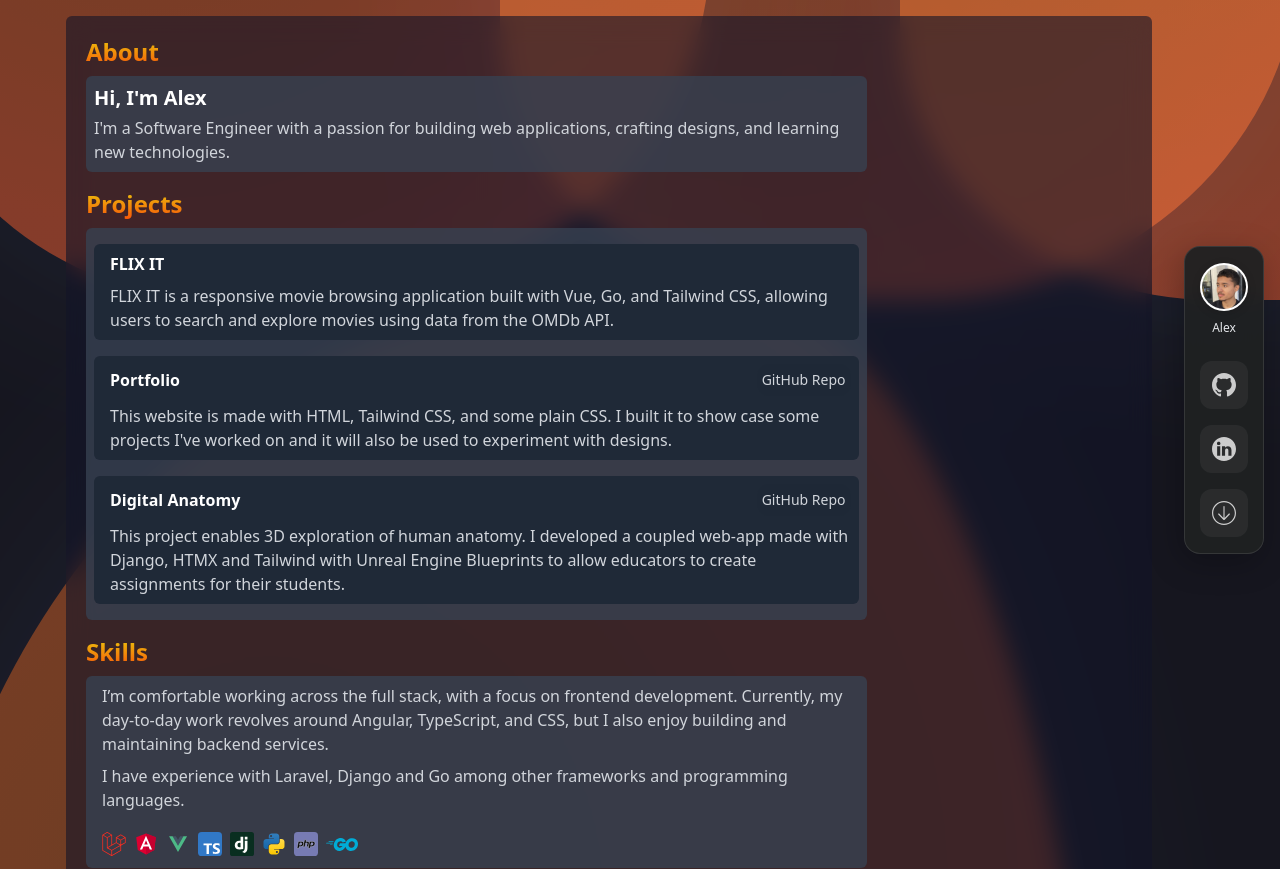
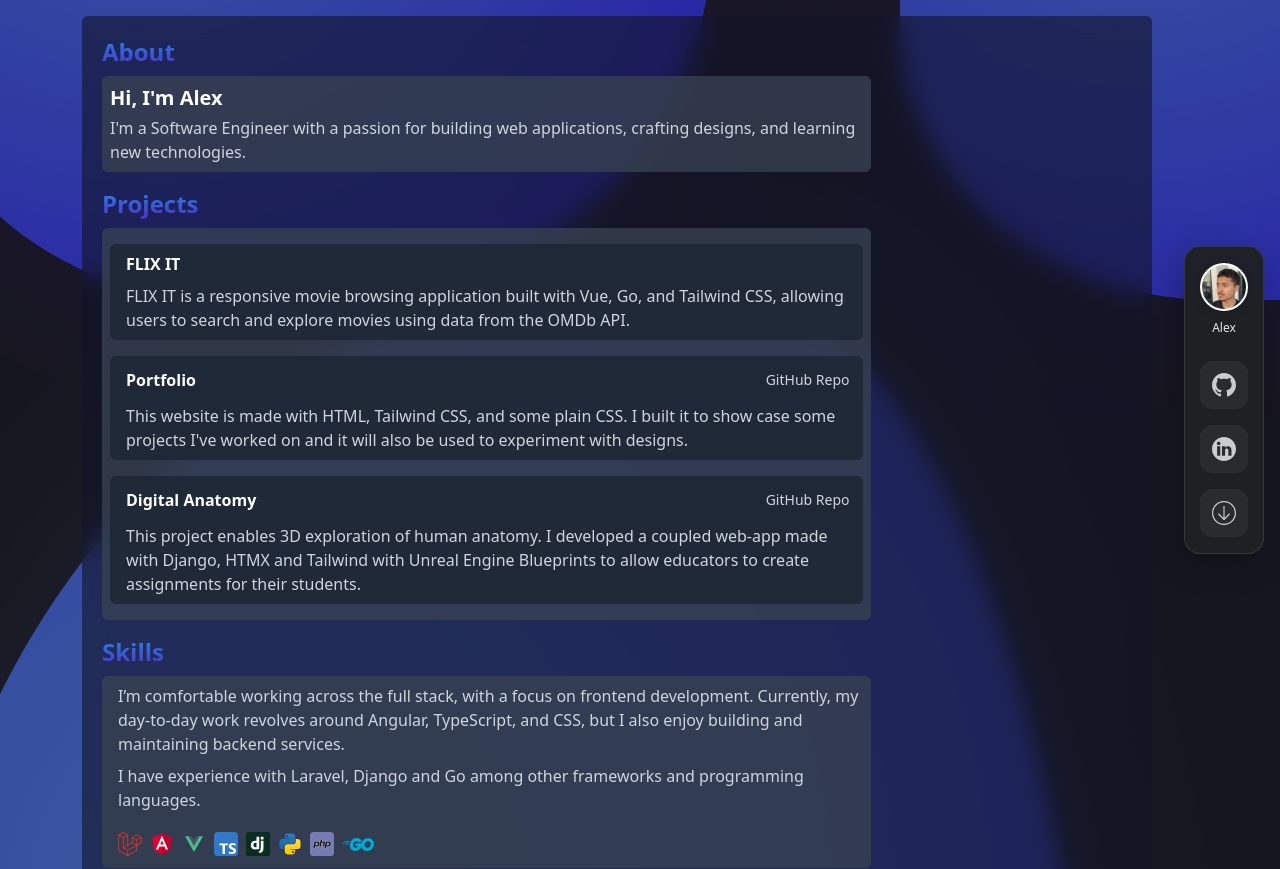
Before and after one commit to AlexGit123/portfolio, a Vue app: page / in a window 1280 px wide. Shown: the top 869 px of the page. Built offline with nearby package versions, Linux system fonts and the light colour scheme; a web font is replaced by a local one.

Commit message:
Changed blob and header colors

```diff
--- a/src/App.vue
+++ b/src/App.vue
@@ -78,7 +78,7 @@ onMounted(() => {})
 .blob {
   width: 1200px;
   height: 2000px;
-  background: radial-gradient(circle at 30% 30%, #9e4806, #e5431b);
+  background: radial-gradient(circle at 30% 30%, #4381f3, #1803ff);
   mix-blend-mode: screen;
   opacity: 60%;
   filter: drop-shadow(0 0 80px rgba(82, 129, 211, 0.15));
@@ -92,10 +92,10 @@ onMounted(() => {})
 .blob1 {
   width: 800px;
   height: 800px;
-  background: radial-gradient(circle at 30% 30%, #9e4806, #e5431b);
+  background: radial-gradient(circle at 30% 30%, #4381f3, #1803ff);
   mix-blend-mode: screen;
   opacity: 60%;
-  filter: drop-shadow(0 0 80px rgba(82, 129, 211, 0.15));
+  filter: drop-shadow(0 0 80px rgba(55, 4, 243, 0.15));
   animation: blob-morph 18s ease-in-out infinite alternate;
   position: fixed;
   z-index: 0;
@@ -103,27 +103,27 @@ onMounted(() => {})
   left: -90px;
 }
 
-.blob2 {
+/* .blob2 {
   width: 800px;
   height: 800px;
-  background: radial-gradient(circle at 30% 30%, #9e4806, #e5431b);
+  background: radial-gradient(circle at 30% 30%, #4381f3, #1803ff);
   mix-blend-mode: screen;
   opacity: 60%;
-  filter: drop-shadow(0 0 80px rgba(82, 129, 211, 0.15));
+  filter: drop-shadow(0 0 80px rgba(55, 4, 243, 0.15));
   animation: blob-morph 18s ease-in-out infinite alternate;
   position: fixed;
   z-index: 0;
   top: -500px;
   left: 500px;
-}
+} */
 
 .blob3 {
   width: 800px;
   height: 800px;
-  background: radial-gradient(circle at 30% 30%, #9e4806, #e5431b);
+  background: radial-gradient(circle at 30% 30%, #4381f3, #1803ff);
   mix-blend-mode: screen;
   opacity: 60%;
-  filter: drop-shadow(0 0 80px rgba(82, 129, 211, 0.15));
+  filter: drop-shadow(0 0 80px rgba(55, 4, 243, 0.15));
   animation: blob-morph 18s ease-in-out infinite alternate;
   position: fixed;
   z-index: 0;
--- a/src/views/HomePageView.vue
+++ b/src/views/HomePageView.vue
@@ -159,7 +159,7 @@ export default {
 }
 
 .gradient {
-  background: -webkit-linear-gradient(#eacc0c, #f75409);
+  background: -webkit-linear-gradient(#228be7, #502fc8);
   background-clip: inherit;
   -webkit-background-clip: text;
   -webkit-text-fill-color: transparent;
```
